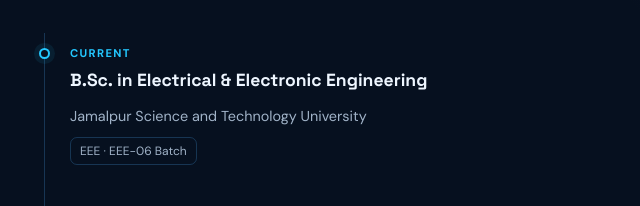
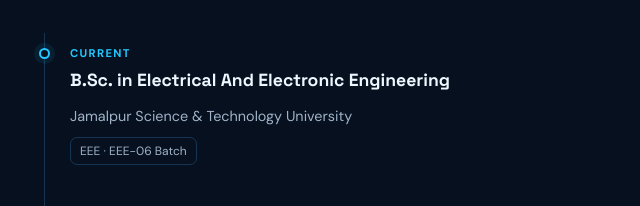
Before and after one commit to kawsaralam202627-oss/Kawsar-s-Portfolio, a plain HTML site: page education.html in a window 1280 px wide. Shown: the part 514-720 px from the top of the page, 14-654 px from the left. Drawn offline with Linux system fonts and the light colour scheme.

Commit message:
Update education.html

```diff
--- a/education.html
+++ b/education.html
@@ -29,7 +29,7 @@
 
     <section class="page-hero section-wrap"><p class="eyebrow">04 — LEARNING JOURNEY</p><h1>My <span>education.</span></h1><p>The academic path behind my interest in electrical and electronic engineering.</p></section>
     <section class="section section-wrap education-layout"><div class="timeline">
-      <article class="timeline-item"><span class="timeline-dot"></span><p class="timeline-date">CURRENT</p><h3>B.Sc. in Electrical & Electronic Engineering</h3><p>Jamalpur Science and Technology University</p><span class="timeline-tag">EEE · EEE-06 Batch</span></article>
+      <article class="timeline-item"><span class="timeline-dot"></span><p class="timeline-date">CURRENT</p><h3>B.Sc. in Electrical And Electronic Engineering</h3><p>Jamalpur Science & Technology University</p><span class="timeline-tag">EEE · EEE-06 Batch</span></article>
       <article class="timeline-item"><span class="timeline-dot"></span><p class="timeline-date">PREVIOUS STUDIES</p><h3>Higher Secondary Certificate (HSC)</h3><p>Add your college name, group, passing year and result.</p></article>
       <article class="timeline-item"><span class="timeline-dot"></span><p class="timeline-date">PREVIOUS STUDIES</p><h3>Secondary School Certificate (SSC)</h3><p>Add your school name, passing year and result.</p></article>
     </div><div class="education-note"><span class="skill-icon">✦</span><p class="eyebrow">ACADEMIC INTERESTS</p><h2>Learning the principles behind <span>real systems.</span></h2><p>Use this space to describe favourite courses, academic goals, research topics or learning milestones.</p><a class="button button-outline" href="certificates.html">View Certificates ↗</a></div></section>
```
